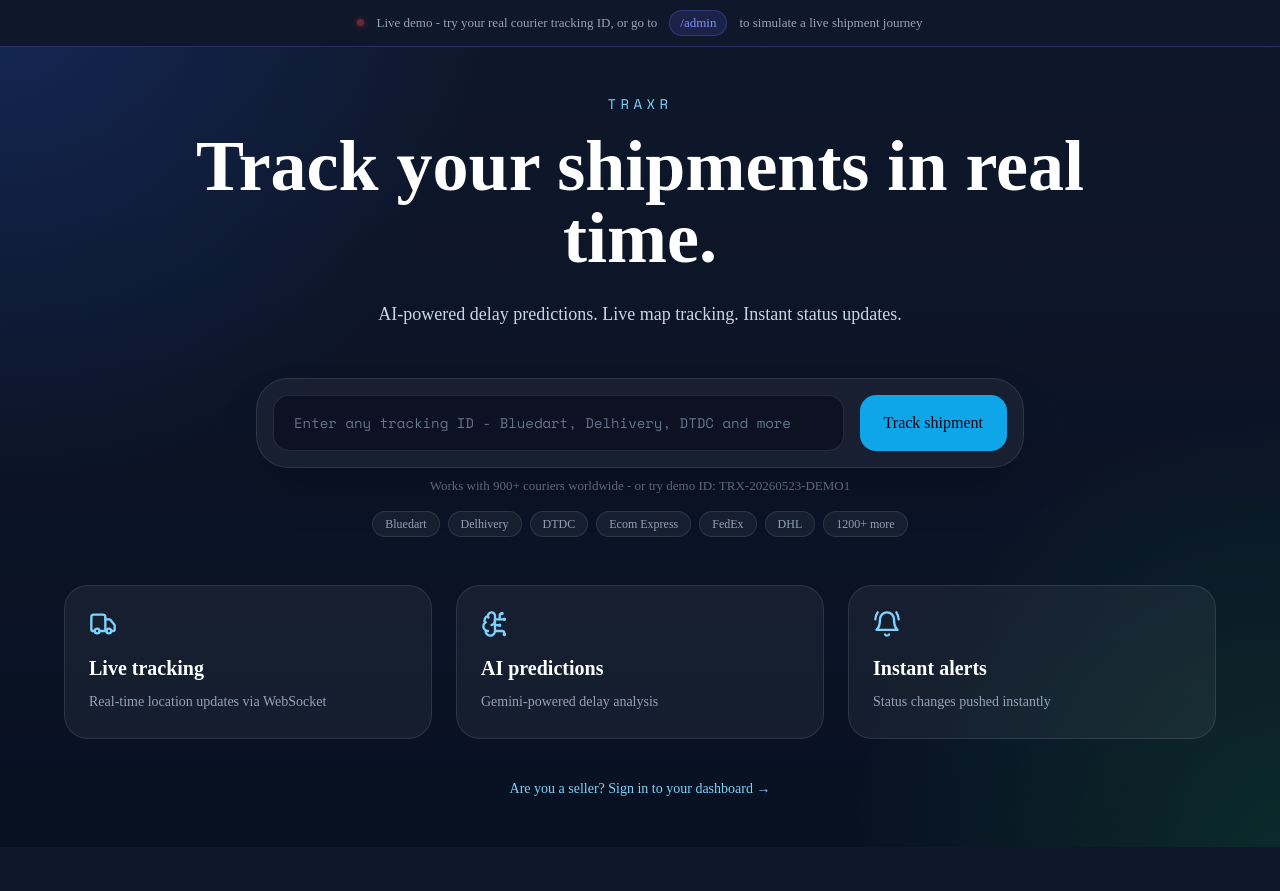
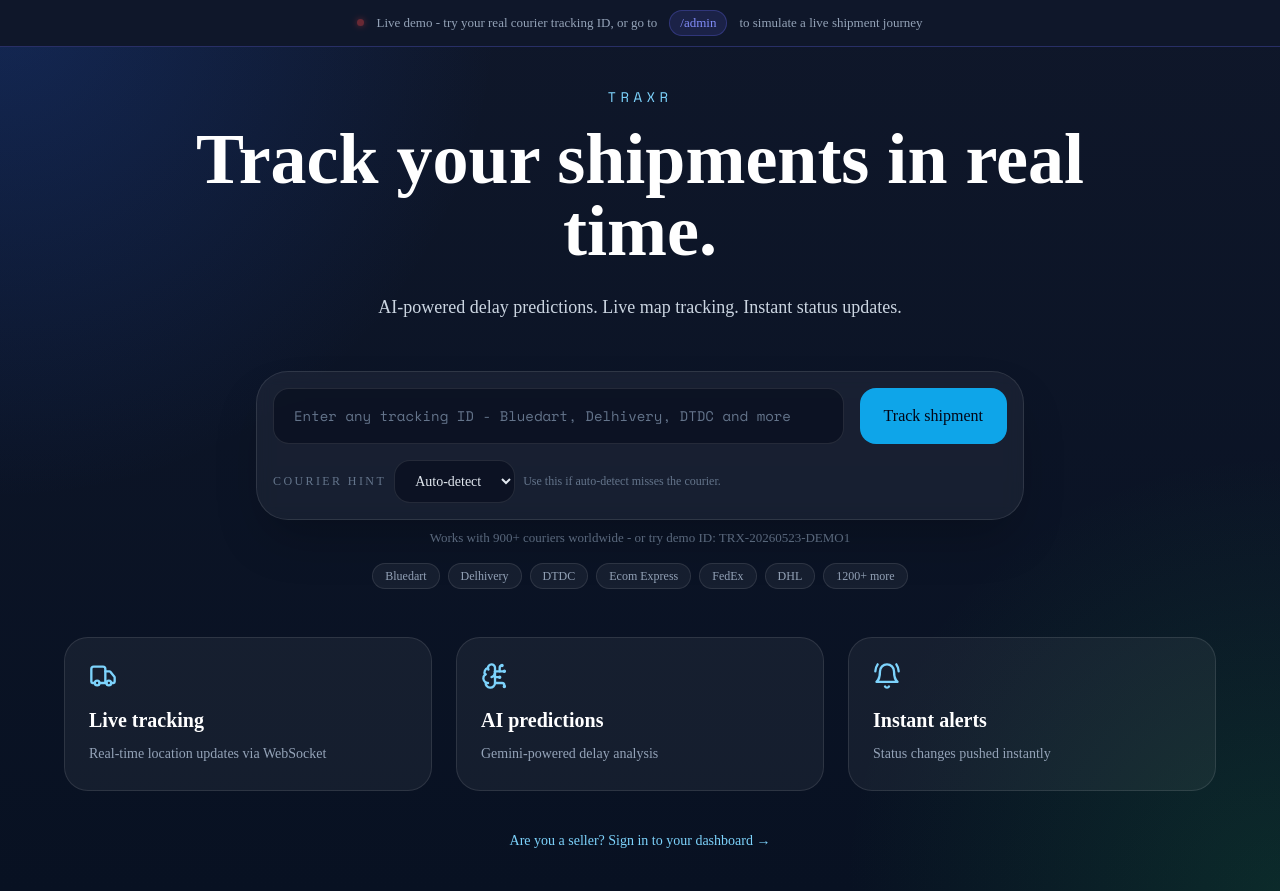
Before and after one commit to pushtisonawala/Traxr, a Next.js app in the folder traxr-frontend/: page / in a window 1280 px wide. Before the commit the page ends 847 px from the top, so only its background shows below. Built offline with nearby package versions, Linux system fonts and the light colour scheme.

Commit message:
add courier hint support for tracking

```diff
--- a/traxr-frontend/app/page.tsx
+++ b/traxr-frontend/app/page.tsx
@@ -5,15 +5,34 @@ import { useRouter } from "next/navigation"
 import { BellRing, BrainCircuit, Truck } from "lucide-react"
 import { FormEvent, useState } from "react"
 
+const courierOptions = [
+  { label: "Auto-detect", value: "" },
+  { label: "Delhivery", value: "delhivery" },
+  { label: "Shiprocket", value: "shiprocket" },
+  { label: "Bluedart", value: "bluedart" },
+  { label: "DTDC", value: "dtdc" },
+  { label: "XpressBees", value: "xpressbees" },
+  { label: "FedEx", value: "fedex" },
+  { label: "DHL", value: "dhl" }
+]
+
 export default function LandingPage() {
   const [trackingID, setTrackingID] = useState("")
+  const [courierHint, setCourierHint] = useState("")
   const router = useRouter()
 
   function onSubmit(event: FormEvent) {
     event.preventDefault()
-    if (trackingID.trim()) {
-      router.push(`/track/${trackingID.trim()}`)
+    if (!trackingID.trim()) return
+
+    const normalized = trackingID.trim()
+    if (normalized.startsWith("TRX-")) {
+      router.push(`/track/${normalized}`)
+      return
     }
+
+    const query = courierHint ? `?courier=${encodeURIComponent(courierHint)}` : ""
+    router.push(`/track/${normalized}${query}`)
   }
 
   return (
@@ -29,7 +48,8 @@ export default function LandingPage() {
           </p>
         </div>
 
-        <form onSubmit={onSubmit} className="flex w-full max-w-3xl flex-col gap-4 rounded-[2rem] border border-white/10 bg-white/5 p-4 shadow-2xl backdrop-blur md:flex-row">
+        <form onSubmit={onSubmit} className="flex w-full max-w-3xl flex-col gap-4 rounded-[2rem] border border-white/10 bg-white/5 p-4 shadow-2xl backdrop-blur">
+          <div className="flex flex-col gap-4 md:flex-row">
             <input
               value={trackingID}
               onChange={(event) => setTrackingID(event.target.value.toUpperCase())}
@@ -39,6 +59,20 @@ export default function LandingPage() {
             <button type="submit" className="rounded-2xl bg-sky-500 px-6 py-4 font-medium text-slate-950 transition hover:bg-sky-400">
               Track shipment
             </button>
+          </div>
+          <div className="flex flex-col gap-2 md:flex-row md:items-center">
+            <label className="text-xs uppercase tracking-[0.2em] text-slate-500">Courier hint</label>
+            <select
+              value={courierHint}
+              onChange={(event) => setCourierHint(event.target.value)}
+              className="rounded-2xl border border-white/10 bg-slate-950/50 px-4 py-3 text-sm text-slate-200 outline-none"
+            >
+              {courierOptions.map((option) => (
+                <option key={option.label} value={option.value}>{option.label}</option>
+              ))}
+            </select>
+            <p className="text-xs text-slate-500">Use this if auto-detect misses the courier.</p>
+          </div>
         </form>
 
         <p style={{ fontSize: "13px", color: "#64748b", marginTop: "8px", textAlign: "center" }}>
--- a/traxr-frontend/app/track/[orderId]/page.tsx
+++ b/traxr-frontend/app/track/[orderId]/page.tsx
@@ -2,6 +2,7 @@
 
 import { useEffect, useMemo, useState } from "react"
 import Link from "next/link"
+import { useSearchParams } from "next/navigation"
 import api from "@/lib/api"
 import { useTraxrStore } from "@/lib/store"
 import { wsClient } from "@/lib/websocket"
@@ -18,16 +19,19 @@ export default function TrackPage({ params }: { params: { orderId: string } }) {
   const { currentOrder, trackingEvents, setOrder, isConnected, setConnected } = useTraxrStore()
   const [error, setError] = useState("")
   const [wsError, setWsError] = useState(false)
+  const searchParams = useSearchParams()
 
   const normalizedOrderId = useMemo(() => params.orderId, [params.orderId])
   const isRealTracking = !normalizedOrderId.startsWith("TRX-")
+  const courierHint = searchParams.get("courier") || ""
 
   useEffect(() => {
     let mounted = true
 
     async function loadOrder() {
       try {
-        const apiEndpoint = isRealTracking ? `/track/real/${normalizedOrderId}` : `/track/${normalizedOrderId}`
+        const query = isRealTracking && courierHint ? `?courier=${encodeURIComponent(courierHint)}` : ""
+        const apiEndpoint = isRealTracking ? `/track/real/${normalizedOrderId}${query}` : `/track/${normalizedOrderId}`
         const response = await api.get<TrackPageResponse>(apiEndpoint)
         const order = "data" in response.data ? response.data.data : response.data
         if (!mounted) return
@@ -61,7 +65,7 @@ export default function TrackPage({ params }: { params: { orderId: string } }) {
       window.removeEventListener("traxr-ws-status", handler)
       setConnected(false)
     }
-  }, [isRealTracking, normalizedOrderId, setOrder, setConnected])
+  }, [courierHint, isRealTracking, normalizedOrderId, setOrder, setConnected])
 
   if (error) {
     return (
```
Also changed, not shown: 2 other files (tests, documents, lock files or other folders). Lines whose indentation alone changed are shown as unchanged.
